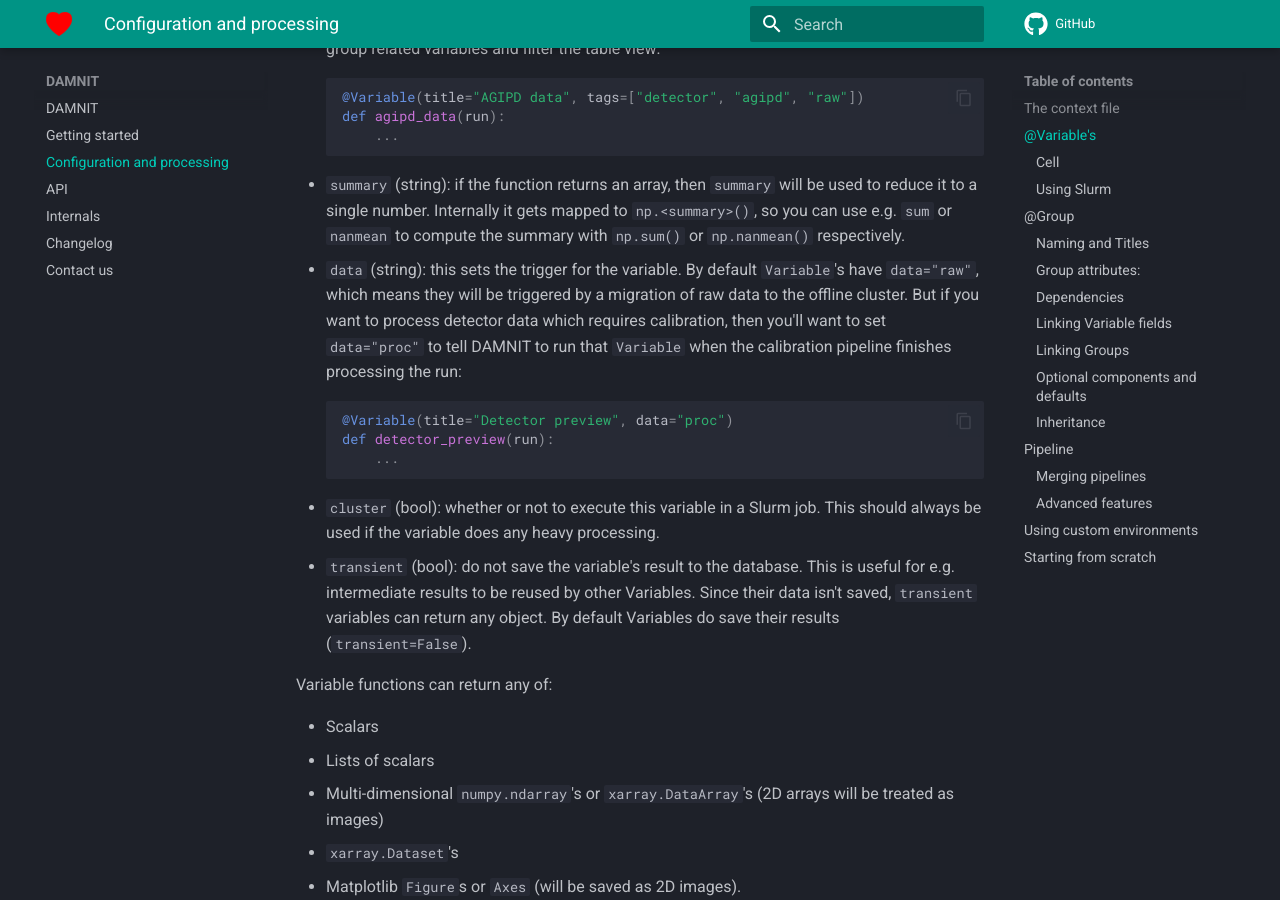
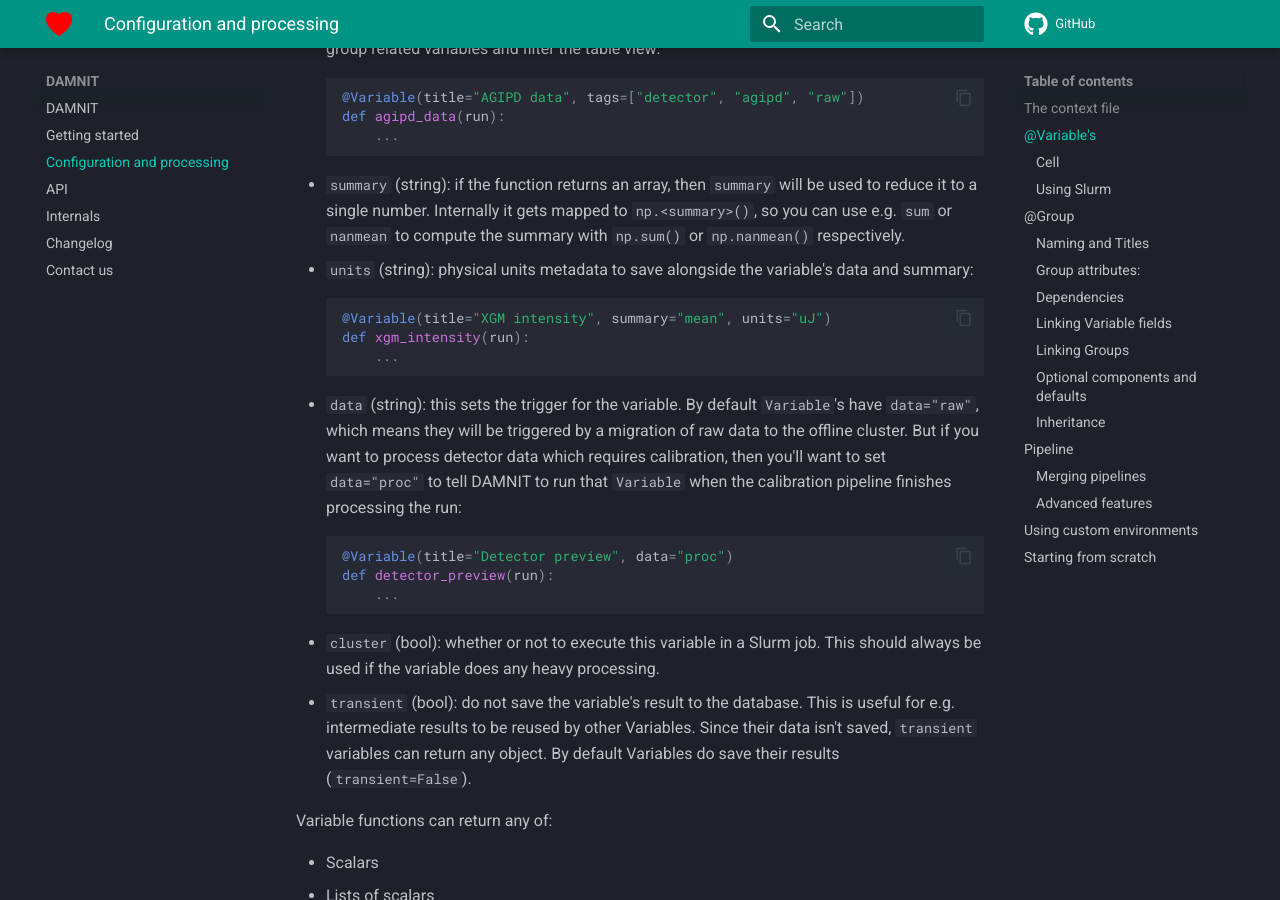
Before and after one commit to European-XFEL/DAMNIT, an MkDocs documentation site: the page built from docs/configuration_and_management.md, in a window 1280 px wide and 900 px high, scrolled down 1016 px. Built offline with MkDocs 1.6.1 and Material for MkDocs 9.7.7, drawn with Linux system fonts in a browser that asks for light colours; comment, search, counter and statistics services are not loaded; some of the changed text lies outside the part shown.

Commit message:
docs(context): Adds units metadata

````diff
--- a/docs/configuration_and_management.md
+++ b/docs/configuration_and_management.md
@@ -47,6 +47,13 @@ these arguments:
   reduce it to a single number. Internally it gets mapped to `np.<summary>()`,
   so you can use e.g. `sum` or `nanmean` to compute the summary with `np.sum()`
   or `np.nanmean()` respectively.
+- `units` (string): physical units metadata to save alongside the variable's
+  data and summary:
+  ```python
+  @Variable(title="XGM intensity", summary="mean", units="uJ")
+  def xgm_intensity(run):
+      ...
+  ```
 - `data` (string): this sets the trigger for the variable. By default
   `Variable`'s have `data="raw"`, which means they will be triggered by a
   migration of raw data to the offline cluster. But if you want to process
@@ -188,6 +195,8 @@ representation. A `Cell` takes these arguments:
   font in the table's cell
 - `background`: Cell background color as hex string (e.g. `'#ffcc00'`)
   or RGB sequence (0-255 values)
+- `units`: Units metadata for the saved data and summary. This overrides the
+  `units` value from `@Variable(...)` when both are set.
 - `preview`: What to show in a pop-up when the cell is double clicked.
   This can be a 1D or 2D array, or a Matplotlib or Plotly figure.
   If `data` is one of these types, it doesn't need to be specified again.
````
Also changed, not shown: docs/api.md (+1 -0 lines).
